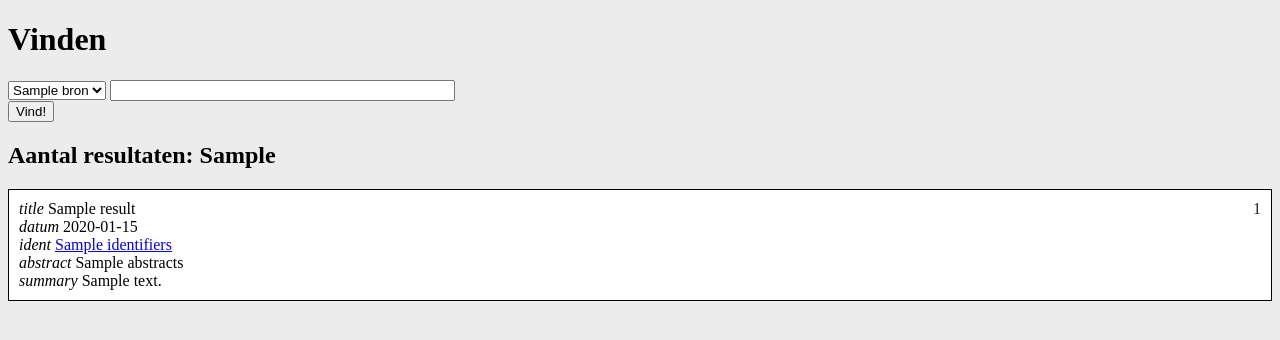
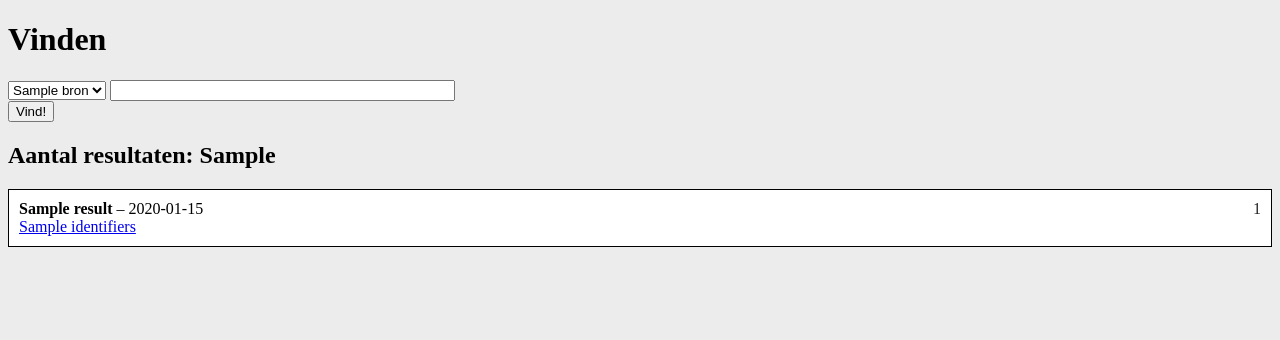
Before and after one commit to xiffy/ssf-kb, a Flask app: template templates/home.html in a window 1280 px wide. Shown: the top 340 px of the page. Run offline with Flask 2, Linux system fonts and the light colour scheme; the template is opened without the code that fills it: most values are stand-ins (such as "Sample title", 1, 10 or a date in 2020).

Commit message:
melding bij geen resultaten, geen summaries or abstracts if not defined

```diff
--- a/app.py
+++ b/app.py
@@ -56,7 +56,7 @@
                             result['fulltext'] = None
 
             result['dates'] = ' '.join(str(el) for el in record.dates)
-            result['identifiers'] = '{}{}'.format(SETS[source]['resolver'], ''.join(str(el) for el in record.identifiers))
+            result['identifiers'] = '{}'.format( '|'.join(str(el) for el in record.identifiers if el.startswith('http') ))
             result['abstracts'] = ' '.join(str(el) for el in record.abstracts)
             result['titles'] = ' '.join(str(el) for el in record.titles)
             results.append(result)
--- a/templates/home.html
+++ b/templates/home.html
@@ -22,11 +22,15 @@
 		     {% for result in results %}
 		       <div class="result">
 		       <span class="count">{{loop.index}}</span>
-		       <em>title</em> {{result.titles|default('-')}} <br>
-		       <em>datum</em> {{result.dates|default('-')}} <br>
-		       <em>ident</em> <a href="{{result.identifiers|default('-')}}">{{result.identifiers|default('-')}}</a></a></a> <br>
-		       <em>abstract</em> {{result.abstracts|default('-')}} <br>
-		       <em>summary</em> {{result.fulltext|default('-')}}
+		       <strong>{{result.titles|default('(no title)')}} </strong> &ndash;
+		       {{result.dates|default(' (unknown) ')}} <br>
+		       <a href="{{result.identifiers|default('-')}}">{{result.identifiers|default('-')}}</a> <br>
+		       {% if result.abstracts > '' %}
+		         <p>{{result.abstracts}} </p>
+		       {% endif %}
+		       {% if result.fulltext is defined and result.fulltext > '' %}
+		         <p> {{result.fulltext}} </p>
+		       {% endif %}
 		       </div>
 		     {% endfor %}
 		{% elif q %}
```
